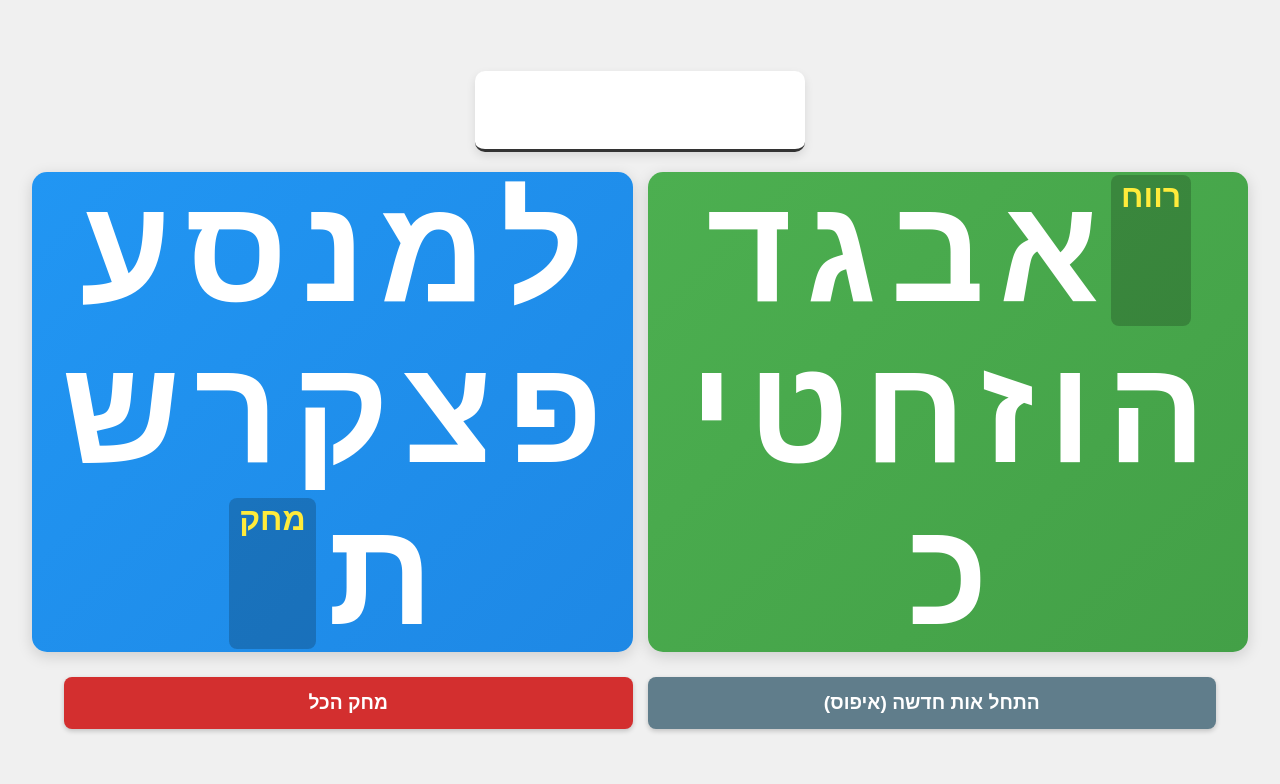
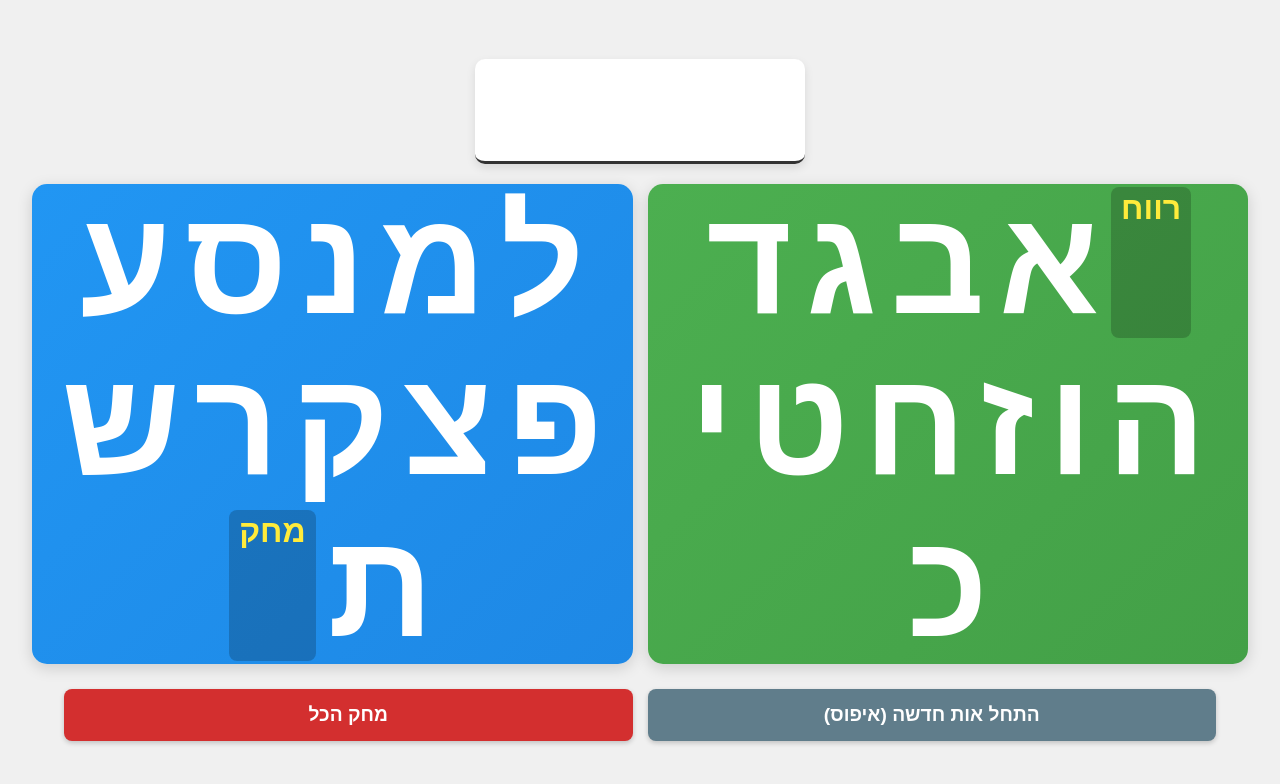
Before and after one commit to yaccovs/tmp-repo, a plain HTML site: page third-vers.html in a window 1280 px wide. Drawn offline with Linux system fonts and the light colour scheme.

Commit message:
Increase font size and adjust white-space property

```diff
--- a/third-vers.html
+++ b/third-vers.html
@@ -18,7 +18,7 @@
         }
 
         #output {
-            font-size: 2rem;
+            font-size: 3rem;
             margin-bottom: 20px;
             height: 1.5em;
             border-bottom: 3px solid #333;
@@ -28,8 +28,7 @@
             padding: 15px;
             border-radius: 10px;
             box-shadow: 0 4px 10px rgba(0,0,0,0.1);
-          max-width: 98%;
-            /*white-space: pre; */
+            white-space: pre;
         }
 
         .container {
```
